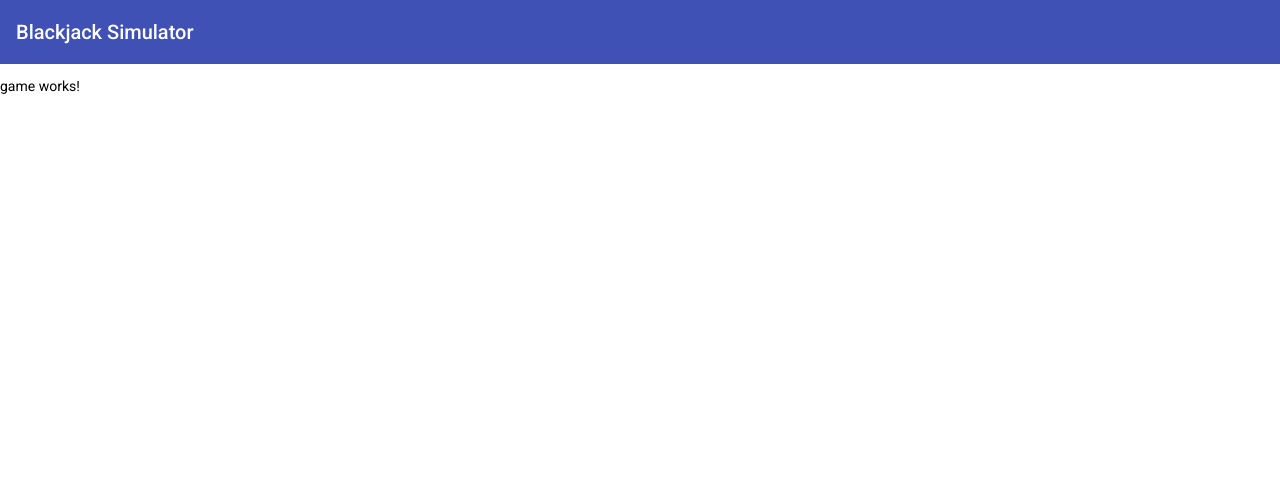
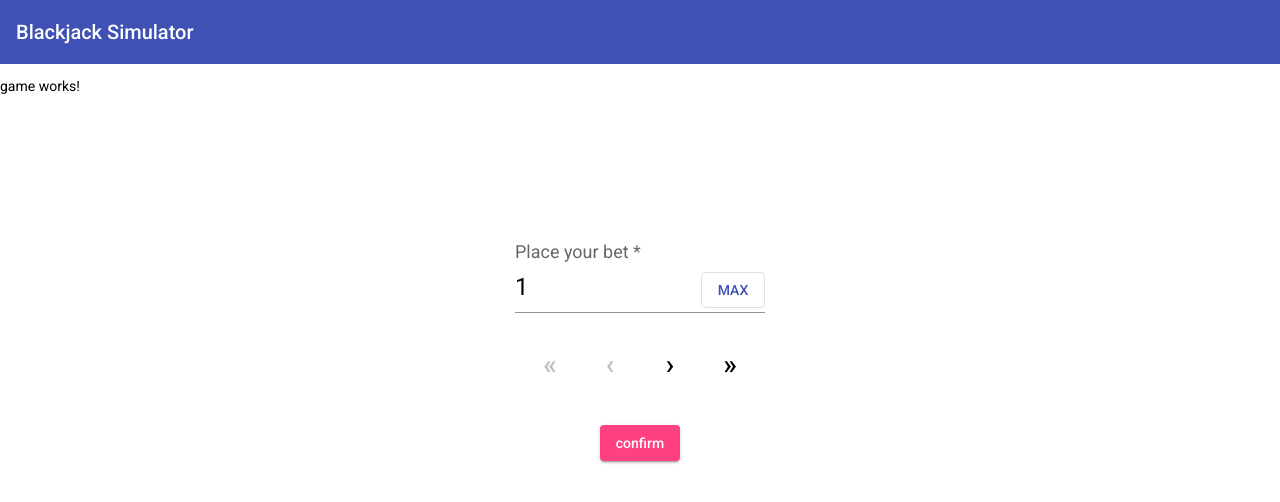
Before and after one commit to ChloeLiShang/blackjack-simulator, an Angular app: page /game in a window 1280 px wide. Shown: the top 502 px of the page. Built offline with nearby package versions, Linux system fonts and the light colour scheme.

Commit message:
implemented place bet

```diff
--- /dev/null
+++ b/src/app/bet-place/bet-place.component.css
@@ -0,0 +1,32 @@
+div {
+  margin-top: 10%;
+  text-align: center;
+  font-size: 24px;
+}
+
+/* Chrome, Safari, Edge, Opera */
+input::-webkit-outer-spin-button,
+input::-webkit-inner-spin-button {
+  -webkit-appearance: none;
+  margin: 0;
+}
+
+/* Firefox */
+input[type="number"] {
+  -moz-appearance: textfield;
+}
+
+.adjustor {
+  text-align: center;
+  margin: 0 0 40px 0;
+}
+
+.adjustor button {
+  margin: 0 10px;
+  font-size: 28px;
+}
+
+mat-form-field {
+  width: 250px;
+  padding-bottom: 0;
+}
--- /dev/null
+++ b/src/app/bet-place/bet-place.component.html
@@ -0,0 +1,20 @@
+<!-- <div>
+    <label for="betAmount">Place your bet: </label>
+    <input type="number" min="1" max="50" id="betAmount" [(ngModel)]="bet">
+</div> -->
+
+
+<div>
+    <mat-form-field appearance="standard">
+        <mat-label>Place your bet</mat-label>
+        <input matInput type="number" min="1" max="50" id="betAmount2" [(ngModel)]="bet" required>
+        <button mat-stroked-button matSuffix color="primary" (click)="onMax()">MAX</button>
+    </mat-form-field>
+    <div class="adjustor">
+        <button mat-icon-button (click)="minusTen()" [disabled]="bet < (MIN_BET + 10)">&laquo;</button>
+        <button mat-icon-button (click)="minusOne()" [disabled]="bet < (MIN_BET + 1)">&#8249;</button>
+        <button mat-icon-button (click)="plusOne()" [disabled]="bet > (MAX_BET - 1)">&#8250;</button>
+        <button mat-icon-button (click)="plusTen()" [disabled]="bet > (MAX_BET - 10)">&raquo;</button>
+    </div>
+    <button mat-raised-button color="accent" [disabled]="!bet || bet > 50 || bet < 1" (click)="onConfirm()">confirm</button>
+</div>
--- /dev/null
+++ b/src/app/bet-place/bet-place.component.ts
@@ -0,0 +1,46 @@
+import { Component, OnInit, Output, EventEmitter } from '@angular/core';
+
+@Component({
+  selector: 'app-bet-place',
+  templateUrl: './bet-place.component.html',
+  styleUrls: ['./bet-place.component.css']
+})
+export class BetPlaceComponent implements OnInit {
+
+  MAX_BET = 50;
+  MIN_BET = 1;
+
+  bet = this.MIN_BET;
+
+  @Output() placeBet = new EventEmitter();
+
+  constructor() { }
+
+  ngOnInit(): void {
+  }
+
+  onMax() {
+    this.bet = this.MAX_BET;
+  }
+
+  onConfirm() {
+    this.placeBet.emit(this.bet);
+  }
+
+  minusOne() {
+    this.bet -= 1;
+  }
+
+  minusTen() {
+    this.bet -= 10;
+  }
+
+  plusOne() {
+    this.bet += 1;
+  }
+
+  plusTen() {
+    this.bet += 10;
+  }
+
+}
--- a/src/app/game/game.component.html
+++ b/src/app/game/game.component.html
@@ -1 +1,10 @@
 <p>game works!</p>
+<p *ngIf="bet">bet placed: {{bet}}</p>
+
+<div *ngIf="!betPlaced">
+    <app-bet-place (placeBet)="onBetPlaced($event)"></app-bet-place>
+</div>
+
+<div *ngIf="betPlaced">
+    <app-in-game></app-in-game>
+</div>
--- a/src/app/game/game.component.ts
+++ b/src/app/game/game.component.ts
@@ -7,9 +7,18 @@ import { Component, OnInit } from '@angular/core';
 })
 export class GameComponent implements OnInit {
 
+  betPlaced = false;
+
+  bet?: number;
+
   constructor() { }
 
   ngOnInit(): void {
   }
 
+  onBetPlaced(bet: number) {
+    this.betPlaced = true;
+    this.bet = bet;
+  }
+
 }
--- /dev/null
+++ b/src/app/in-game/in-game.component.html
@@ -0,0 +1 @@
+<p>in-game works!</p>
--- /dev/null
+++ b/src/app/in-game/in-game.component.ts
@@ -0,0 +1,15 @@
+import { Component, OnInit } from '@angular/core';
+
+@Component({
+  selector: 'app-in-game',
+  templateUrl: './in-game.component.html',
+  styleUrls: ['./in-game.component.css']
+})
+export class InGameComponent implements OnInit {
+
+  constructor() { }
+
+  ngOnInit(): void {
+  }
+
+}
```
Also changed, not shown: src/app/app.module.ts (+14 -2 lines), src/app/in-game/in-game.component.css (added), 2 other files (tests, documents, lock files or other folders).
